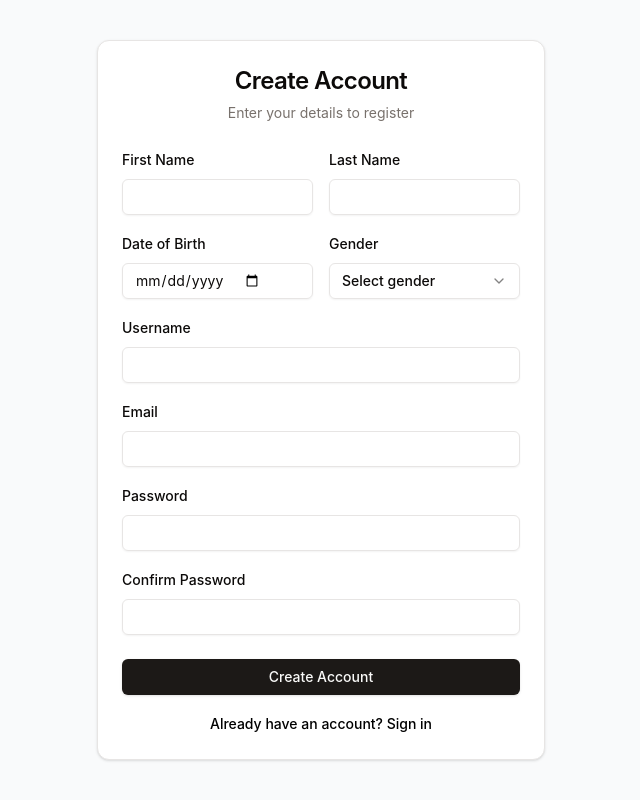
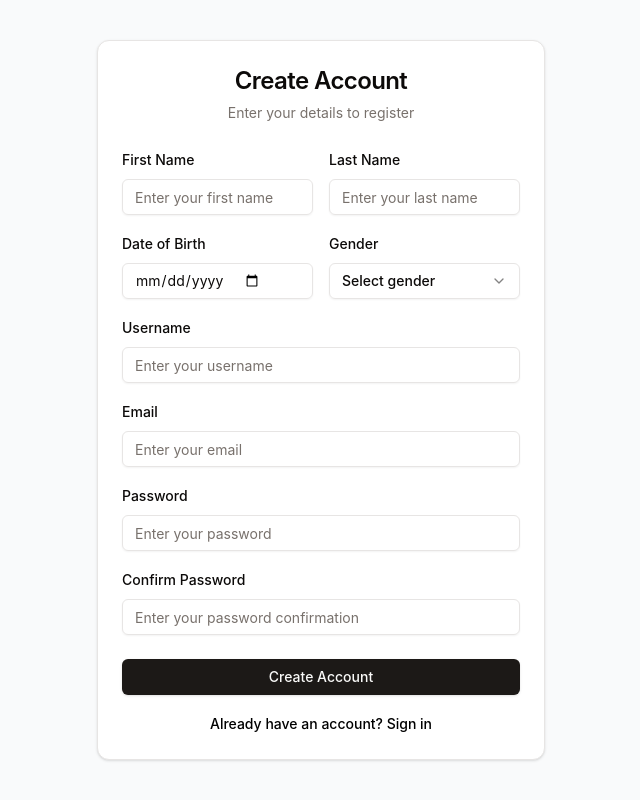
Before and after one commit to sandratraniaina/ghost-exchange, a React (Vite) app in the folder client/: page /signup in a window 1280 px wide. Shown: the whole page, without its empty margins (319-959 px from the left). Built offline with nearby package versions, Linux system fonts and the light colour scheme.

Commit message:
chore: Add placeholder to empty field

```diff
--- a/client/src/components/pages/auth/SignupPage.tsx
+++ b/client/src/components/pages/auth/SignupPage.tsx
@@ -106,6 +106,7 @@ export const SignupPage = () => {
                                 <Input
                                     id="firstName"
                                     name="firstName"
+                                    placeholder="Enter your first name"
                                     value={formData.firstName}
                                     onChange={handleInputChange}
                                     required
@@ -119,6 +120,7 @@ export const SignupPage = () => {
                                 <Input
                                     id="lastName"
                                     name="lastName"
+                                    placeholder="Enter your last name"
                                     value={formData.lastName}
                                     onChange={handleInputChange}
                                     required
@@ -168,6 +170,7 @@ export const SignupPage = () => {
                             <Input
                                 id="username"
                                 name="username"
+                                placeholder="Enter your username"
                                 value={formData.username}
                                 onChange={handleInputChange}
                                 required
@@ -183,6 +186,7 @@ export const SignupPage = () => {
                                 id="email"
                                 name="email"
                                 type="email"
+                                placeholder="Enter your email"
                                 value={formData.email}
                                 onChange={handleInputChange}
                                 required
@@ -198,6 +202,7 @@ export const SignupPage = () => {
                                 id="password"
                                 name="password"
                                 type="password"
+                                placeholder="Enter your password"
                                 value={formData.password}
                                 onChange={handleInputChange}
                                 required
@@ -213,6 +218,7 @@ export const SignupPage = () => {
                                 id="confirmPassword"
                                 name="confirmPassword"
                                 type="password"
+                                placeholder="Enter your password confirmation"
                                 value={formData.confirmPassword}
                                 onChange={handleInputChange}
                                 required
```
